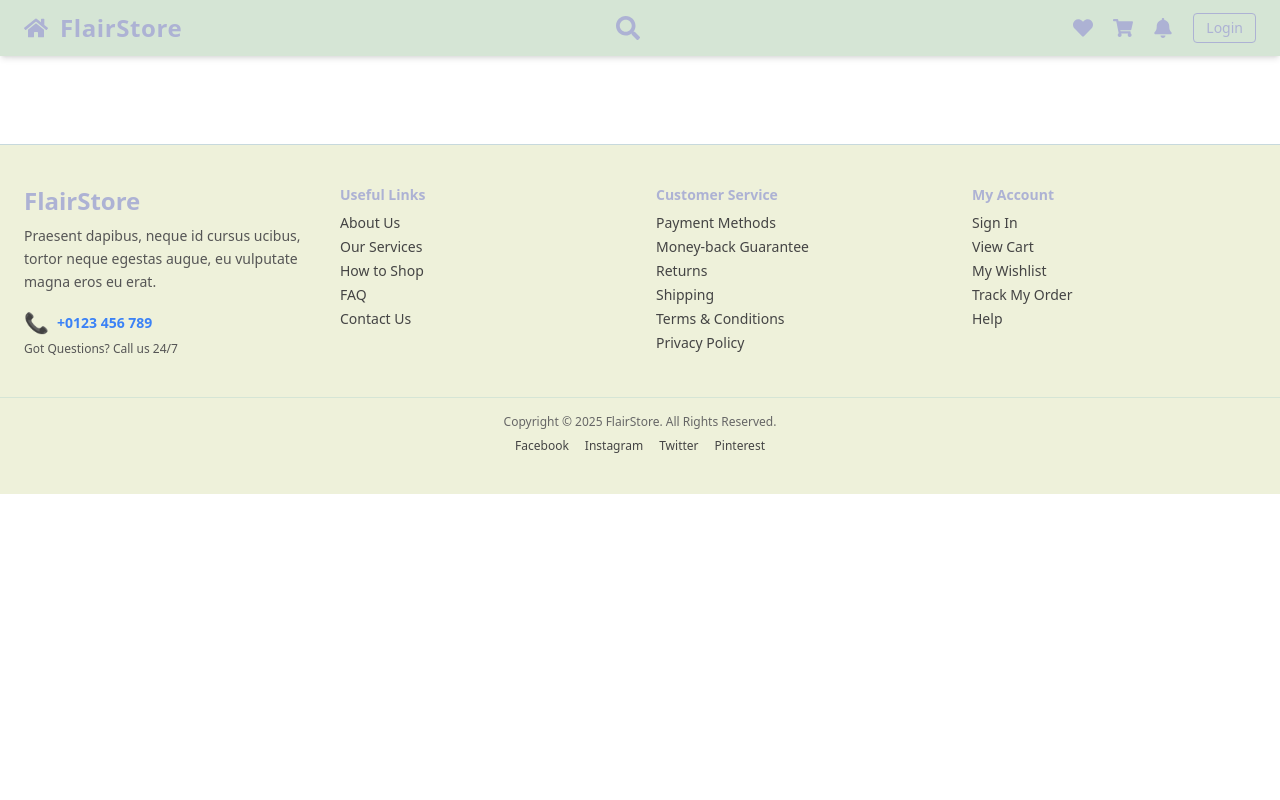
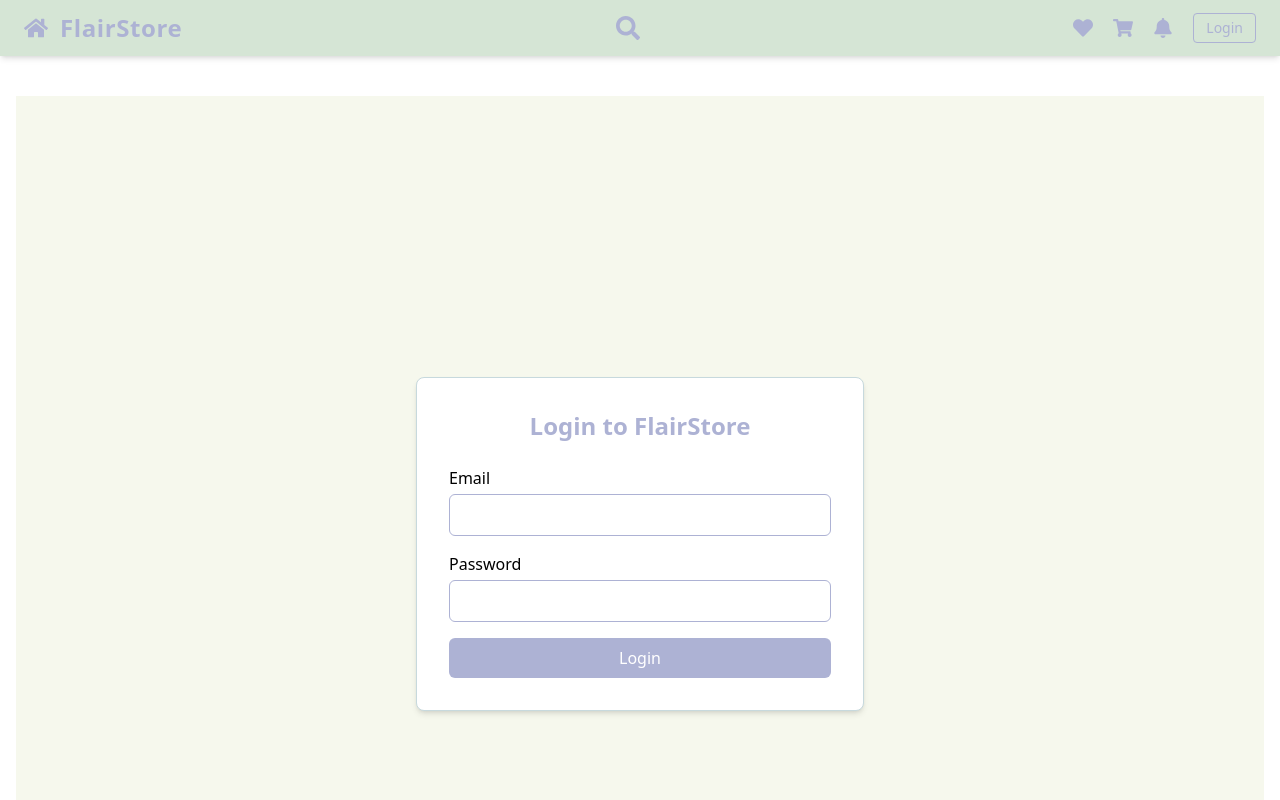
Before and after one commit to Hatsunmikk/flair-store, a React (Vite) app: page /login in a window 1280 px wide. Shown: the top 800 px of the page. Built offline with nearby package versions, Linux system fonts and the light colour scheme.

Commit message:
Add login route and integrate Login page to App.jsx

```diff
--- a/src/App.jsx
+++ b/src/App.jsx
@@ -1,6 +1,6 @@
 import { useEffect, useState } from "react";
 import AOS from "aos";
-import "aos/dist/aos.css"; // <-- Import AOS styles
+import "aos/dist/aos.css";
 import { Routes, Route } from "react-router-dom";
 import Header from "./components/Header";
 import Footer from "./components/Footer";
@@ -8,6 +8,7 @@ import Home from "./pages/Home";
 import ProductDetail from "./pages/ProductDetail";
 import Cart from "./pages/Cart";
 import Wishlist from "./pages/Wishlist";
+import Login from "./pages/Login"; // ✅ Import the Login page
 
 function App() {
   const [searchQuery, setSearchQuery] = useState("");
@@ -29,6 +30,7 @@ function App() {
           <Route path="/product/:id" element={<ProductDetail />} />
           <Route path="/cart" element={<Cart />} />
           <Route path="/wishlist" element={<Wishlist />} />
+          <Route path="/login" element={<Login />} /> {/* ✅ Login Route */}
         </Routes>
       </main>
       <Footer />
--- a/src/components/Header.jsx
+++ b/src/components/Header.jsx
@@ -68,9 +68,10 @@ function Header({ onSearch }) {
           <button className="hover:text-[#C7D9DD]" title="Notifications">
             <FaBell />
           </button>
-          <button className="text-sm font-medium border border-[#ADB2D4] px-3 py-1 rounded hover:bg-[#EEF1DA] hover:text-[#ADB2D4]">
-            Login
-          </button>
+          <Link to="/login" className="text-sm font-medium border border-[#ADB2D4] px-3 py-1 rounded hover:bg-[#EEF1DA] hover:text-[#ADB2D4]">
+             Login
+          </Link>
+
         </div>
       </div>
     </header>
--- a/src/pages/Login.jsx
+++ b/src/pages/Login.jsx
@@ -0,0 +1,81 @@
+// src/pages/Login.jsx
+import { useState } from "react";
+import { toast } from "react-toastify";
+
+function Login() {
+  const [email, setEmail] = useState("");
+  const [password, setPassword] = useState("");
+  const [errors, setErrors] = useState({});
+
+  const validate = () => {
+    const newErrors = {};
+    if (!email) {
+      newErrors.email = "Email is required";
+    } else if (!/\S+@\S+\.\S+/.test(email)) {
+      newErrors.email = "Invalid email format";
+    }
+
+    if (!password) {
+      newErrors.password = "Password is required";
+    } else if (password.length < 6) {
+      newErrors.password = "Password must be at least 6 characters";
+    }
+
+    setErrors(newErrors);
+    return Object.keys(newErrors).length === 0;
+  };
+
+  const handleSubmit = (e) => {
+    e.preventDefault();
+    if (validate()) {
+      toast.success("Login successful!");
+      // Mock logic; you can replace with real API later
+      setEmail("");
+      setPassword("");
+    }
+  };
+
+  return (
+    <div className="min-h-screen flex items-center justify-center bg-[#F6F8ED] pt-24">
+      <div className="bg-white border border-[#C7D9DD] shadow-md rounded-lg p-8 w-full max-w-md">
+        <h2 className="text-2xl font-bold mb-6 text-center text-[#ADB2D4]">
+          Login to FlairStore
+        </h2>
+        <form onSubmit={handleSubmit} className="space-y-4">
+          <div>
+            <label className="block mb-1 font-medium">Email</label>
+            <input
+              type="email"
+              className="w-full px-3 py-2 border rounded-md border-[#ADB2D4] focus:outline-none focus:ring-2 focus:ring-[#ADB2D4]"
+              value={email}
+              onChange={(e) => setEmail(e.target.value)}
+            />
+            {errors.email && (
+              <p className="text-red-500 text-sm mt-1">{errors.email}</p>
+            )}
+          </div>
+          <div>
+            <label className="block mb-1 font-medium">Password</label>
+            <input
+              type="password"
+              className="w-full px-3 py-2 border rounded-md border-[#ADB2D4] focus:outline-none focus:ring-2 focus:ring-[#ADB2D4]"
+              value={password}
+              onChange={(e) => setPassword(e.target.value)}
+            />
+            {errors.password && (
+              <p className="text-red-500 text-sm mt-1">{errors.password}</p>
+            )}
+          </div>
+          <button
+            type="submit"
+            className="w-full bg-[#ADB2D4] hover:bg-[#C7D9DD] text-white py-2 rounded-md transition"
+          >
+            Login
+          </button>
+        </form>
+      </div>
+    </div>
+  );
+}
+
+export default Login;
```
